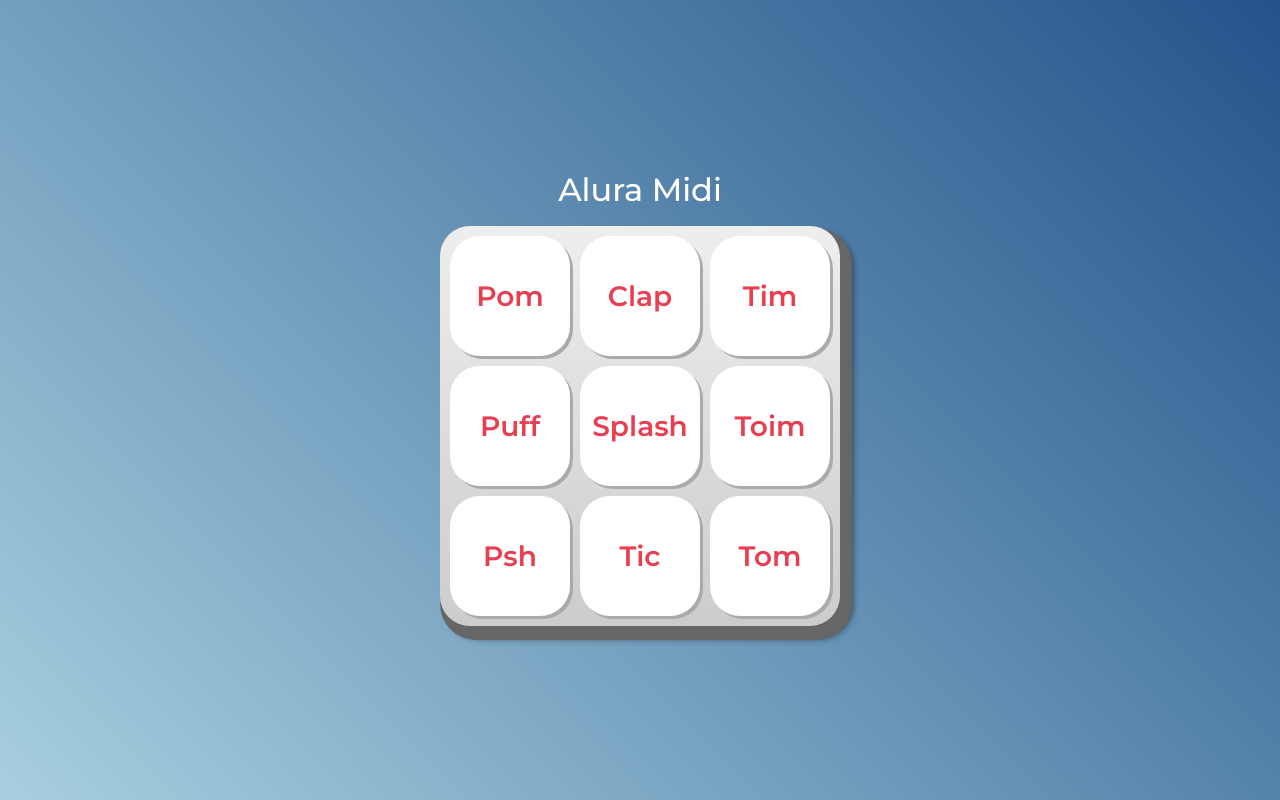
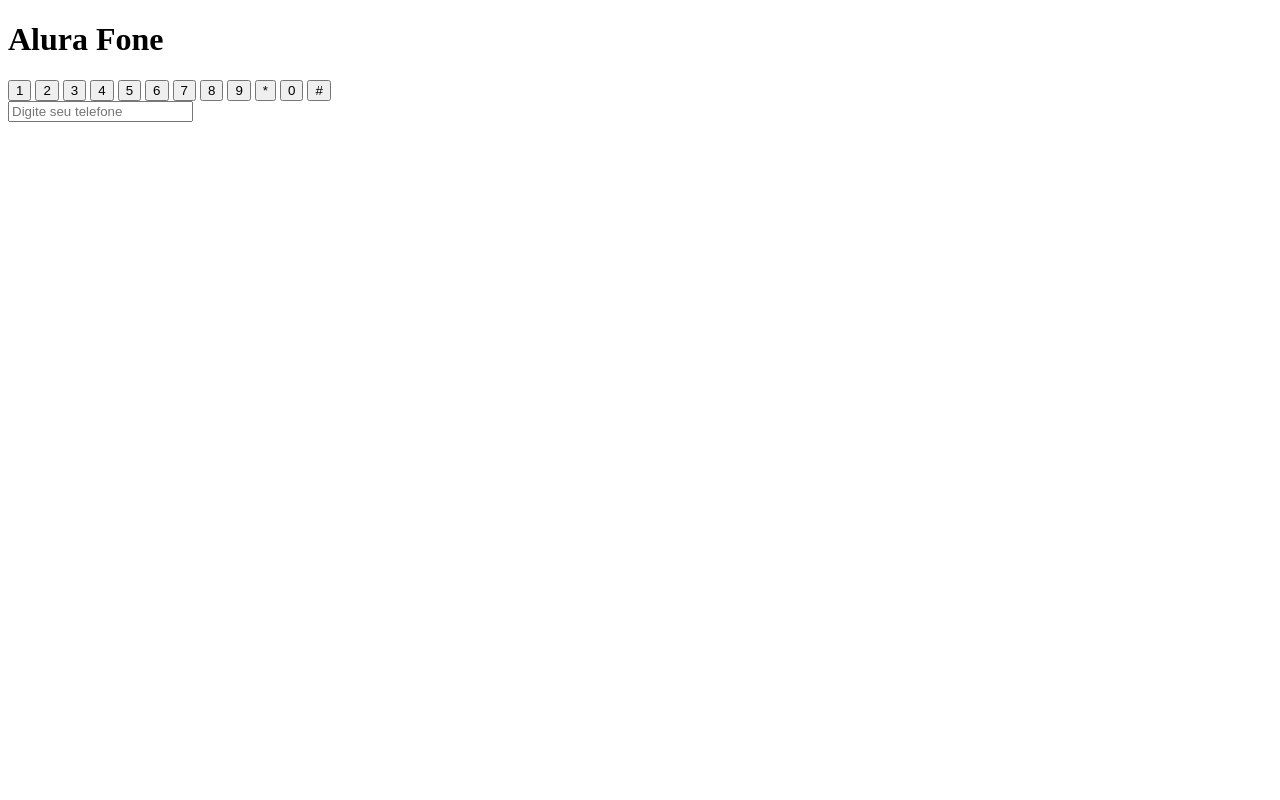
Before and after one commit to LeticiaMBoldo/aluramidi, a plain HTML site: page index.html in a window 1280 px wide. Drawn offline with Linux system fonts and the light colour scheme.

Commit message:
Desafio da aula 01, retornando o conteúdo da tag input do tipo telefone

```diff
--- /dev/null
+++ b/css/desafio-estilo.css
@@ -0,0 +1,55 @@
+* {
+    box-sizing: border-box;
+}
+
+body {
+    display: flex;
+    justify-content: center;
+    align-items: center;
+    flex-direction: column;
+    background-color: #191919;
+    min-height: 100vh;
+}
+
+input {
+    border: none;
+    color: inherit;
+    font-size: inherit;
+    font-weight: inherit;
+    font-family: inherit;
+}
+
+h1 {
+    font-family: 'Montserrat', sans-serif;
+    font-size: 24px;
+    color: #fff;
+}
+
+.teclado {
+    display: grid;
+    grid-template-columns: repeat(3, 1fr);
+    gap: 10px;
+    background-color: #cccccc;
+    border-radius: 30px;
+    padding: 10px;
+}
+
+input[type=button] {
+    border-radius: 20px;
+    cursor: pointer;
+    font-family: 'Montserrat', sans-serif;
+    height: 80px;
+    width: 80px;
+}
+
+input[type=tel] {
+    background-color: #cccccc;
+    border-radius: 10px;
+    font-family: monospace;
+    font-size: 22px;
+    height: 40px;
+    margin-bottom: 24px;
+    padding: 10px;
+    text-align: center;
+    width: 280px;
+}
--- a/css/estilos.css
+++ /dev/null
@@ -1,67 +0,0 @@
-:root {
-  --cinza: #aaa;
-  --vermelha: #e93d50;
-  --vermelha-escura: #af303f;
-  --branca: #fff;
-  --luz: rgb(229, 255, 0);
-}
-
- body {
-  align-items: center;
-  background: linear-gradient(45deg, #a7cfdf 0%,#23538a 100%);
-  display: flex;
-  justify-content: center;
-  flex-direction: column;
-  font-family: 'Montserrat', sans-serif;
-  min-height: 100vh;
-}
-
-h1 {
-  color: var(--branca);
-  margin-bottom: 20px;
-  font-size: 2rem;
-}
-
-.teclado {
-  background: linear-gradient(to bottom, #eeeeee 0%,#cccccc 100%);
-  box-shadow: 6px 8px 0 6px #666, 10px 10px 10px #000;
-  border-radius: 30px;
-  display: grid;
-  gap: 10px;
-  grid-template-columns: repeat(3, 1fr);
-  padding: 10px;
-}
-
-.tecla {
-  background-color: var(--branca);
-  border-radius: 30px;
-  box-shadow: 3px 3px 0 var(--cinza);
-  color: var(--vermelha);
-  cursor: pointer;
-  height: 120px;
-  font-size: 1.75em;
-  font-weight: bold;
-  line-height: 120px;
-  text-align: center;
-  width: 120px;
-}
-
-.tecla.ativa,
-.tecla:active {
-  background-color: var(--vermelha);
-  border: 4px solid  var(--vermelha);
-  box-shadow: 3px 3px 0 var(--vermelha-escura) inset;
-  color: var(--branca);
-  outline: none;
-}
-
-.tecla.focus,
-.tecla:focus {
-  outline: none;
-  box-shadow: 1px 1px 10px var(--luz);
-}
-
-.tecla.active:focus,
-.tecla:active:focus {
-  box-shadow: 3px 3px 0 var(--vermelha-escura) inset, 1px 1px 10px var(--luz);
-}
--- a/css/reset.css
+++ /dev/null
@@ -1,90 +0,0 @@
-* {
-	box-sizing: border-box;
-}
-
-html, body, div, span, applet, object, iframe,
-h1, h2, h3, h4, h5, h6, p, blockquote, pre,
-a, abbr, acronym, address, big, cite, code,
-del, dfn, em, img, ins, kbd, q, s, samp,
-small, strike, strong, sub, sup, tt, var,
-b, u, i, center,
-dl, dt, dd, ol, ul, li,
-fieldset, form, label, legend,
-table, caption, tbody, tfoot, thead, tr, th, td,
-article, aside, canvas, details, embed,
-figure, figcaption, footer, header, hgroup,
-menu, nav, output, ruby, section, summary,
-time, mark, audio, video {
-	margin: 0;
-	padding: 0;
-	border: 0;
-	font-size: 100%;
-	font: inherit;
-	vertical-align: baseline;
-}
-
-article, aside, details, figcaption, figure,
-footer, header, hgroup, menu, nav, section {
-	display: block;
-}
-body {
-	line-height: 1;
-}
-ol, ul {
-	list-style: none;
-}
-blockquote, q {
-	quotes: none;
-}
-blockquote:before, blockquote:after,
-q:before, q:after {
-	content: '';
-	content: none;
-}
-table {
-	border-collapse: collapse;
-	border-spacing: 0;
-}
-
-a {
-	color: inherit;
-	text-decoration: none;
-}
-
-img {
-	width: inherit;
-}
-
-button {
-	font-family: inherit;
-	font-size: inherit;
-	color: inherit;
-	font-weight: inherit;
-	padding: 0;
-	border: none;
-	background-color: unset;
-}
-
-input {
-	border: none;
-	color: inherit;
-	font-size: inherit;
-	font-weight: inherit;
-	font-family: inherit;
-}
-
-textarea {
-	border: none;
-	color: inherit;
-	font-size: inherit;
-	font-weight: inherit;
-	font-family: inherit;
-}
-
-select {
-	border: none;
-	color: inherit;
-	font-size: inherit;
-	font-weight: inherit;
-	font-family: inherit;
-}
--- a/index.html
+++ b/index.html
@@ -1,49 +1,27 @@
 <!DOCTYPE html>
-<html lang="pt-BR">
+<html lang="en">
 <head>
     <meta charset="UTF-8">
-    <meta http-equiv="X-UA-Compatible" content="IE=edge">
     <meta name="viewport" content="width=device-width, initial-scale=1.0">
+    <title>Desafio</title>
 
-    <title>Alura MIDI</title>
-
-    <link rel="preconnect" href="https://fonts.googleapis.com">
-    <link rel="preconnect" href="https://fonts.gstatic.com" crossorigin>
-    <link href="https://fonts.googleapis.com/css2?family=Montserrat:wght@500;600&display=swap" rel="stylesheet">
-
-    <link rel="icon" type="image/png" href="images/bateria.png">
-    <link rel="stylesheet" href="css/reset.css">
-    <link rel="stylesheet" href="css/estilos.css">
-
-    <script src="main.js"></script>
 </head>
 <body>
-
-    <h1>Alura Midi</h1>
-
+    <h1> Alura Fone </h1>
     <section class="teclado">
-        <button class="tecla tecla_pom">Pom</button>
-        <button class="tecla tecla_clap">Clap</button>
-        <button class="tecla tecla_tim">Tim</button>
-
-        <button class="tecla tecla_puff">Puff</button>
-        <button class="tecla tecla_splash">Splash</button>
-        <button class="tecla tecla_toim">Toim</button>
-
-        <button class="tecla tecla_psh">Psh</button>
-        <button class="tecla tecla_tic">Tic</button>
-        <button class="tecla tecla_tom">Tom</button>
+        <input type="button" value="1">
+        <input type="button" value="2">
+        <input type="button" value="3">
+        <input type="button" value="4">
+        <input type="button" value="5">
+        <input type="button" value="6">
+        <input type="button" value="7">
+        <input type="button" value="8">
+        <input type="button" value="9">
+        <input type="button" value="*">
+        <input type="button" value="0">
+        <input type="button" value="#">
     </section>
-
-    <audio src="sounds/keyq.wav" id="som_tecla_pom"></audio>
-    <audio src="sounds/keyw.wav" id="som_tecla_clap"></audio>
-    <audio src="sounds/keye.wav" id="som_tecla_tim"></audio>
-    <audio src="sounds/keya.wav" id="som_tecla_puff"></audio>
-    <audio src="sounds/keys.wav" id="som_tecla_splash"></audio>
-    <audio src="sounds/keyd.wav" id="som_tecla_toim"></audio>
-    <audio src="sounds/keyz.wav" id="som_tecla_psh"></audio>
-    <audio src="sounds/keyx.wav" id="som_tecla_tic"></audio>
-    <audio src="sounds/keyc.wav" id="som_tecla_tom"></audio>
-
+    <input type="tel" placeholder="Digite seu telefone">
 </body>
 </html>
--- a/main.js
+++ b/main.js
@@ -1 +1,2 @@
-document.querySelector('.tecla_pom');
+document.querySelector('input[type=tel]')
+// retorno = '<input type="tel" placeholder="Digite seu telefone">'
```
Also changed, not shown: images/bateria.png (deleted), 10 other files.
